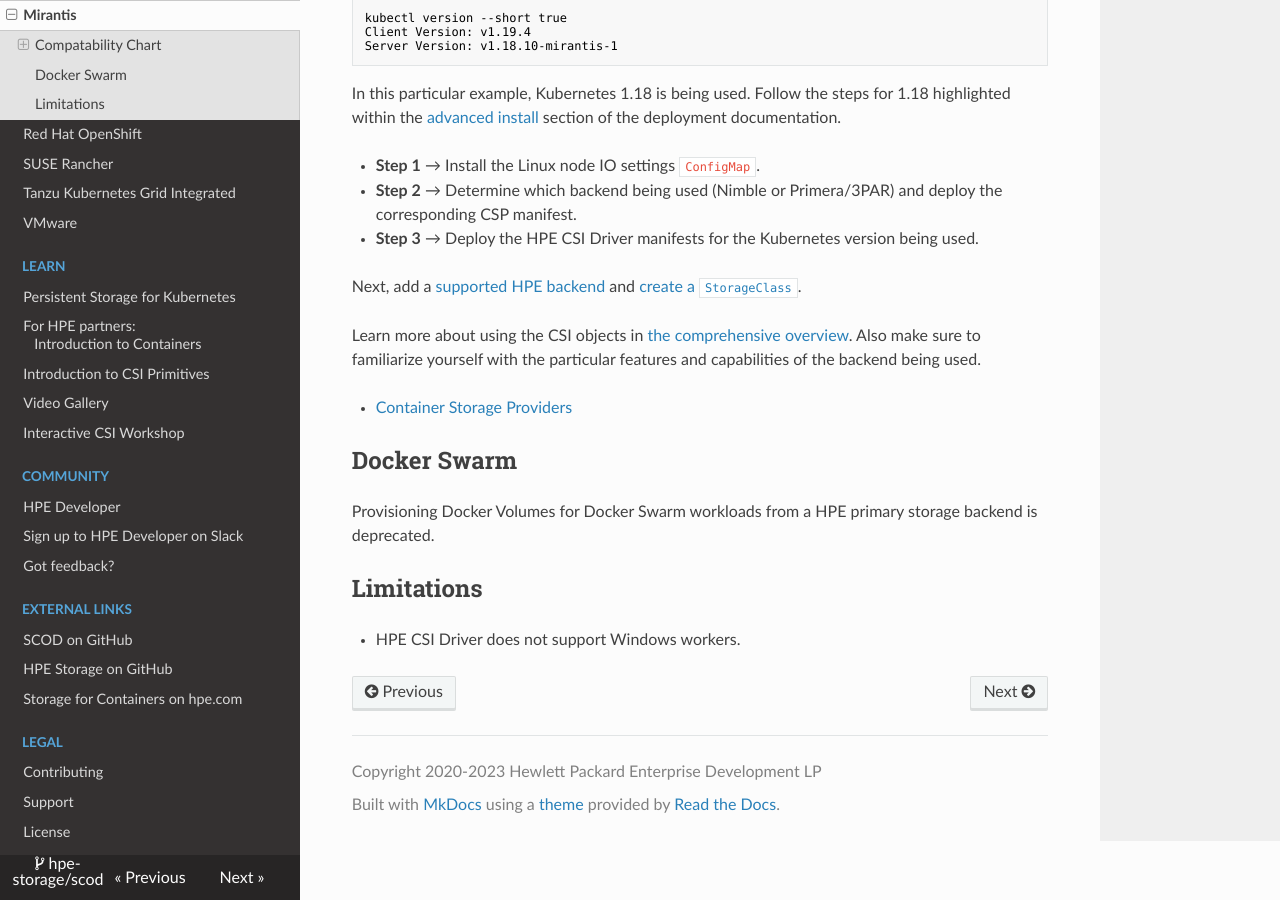
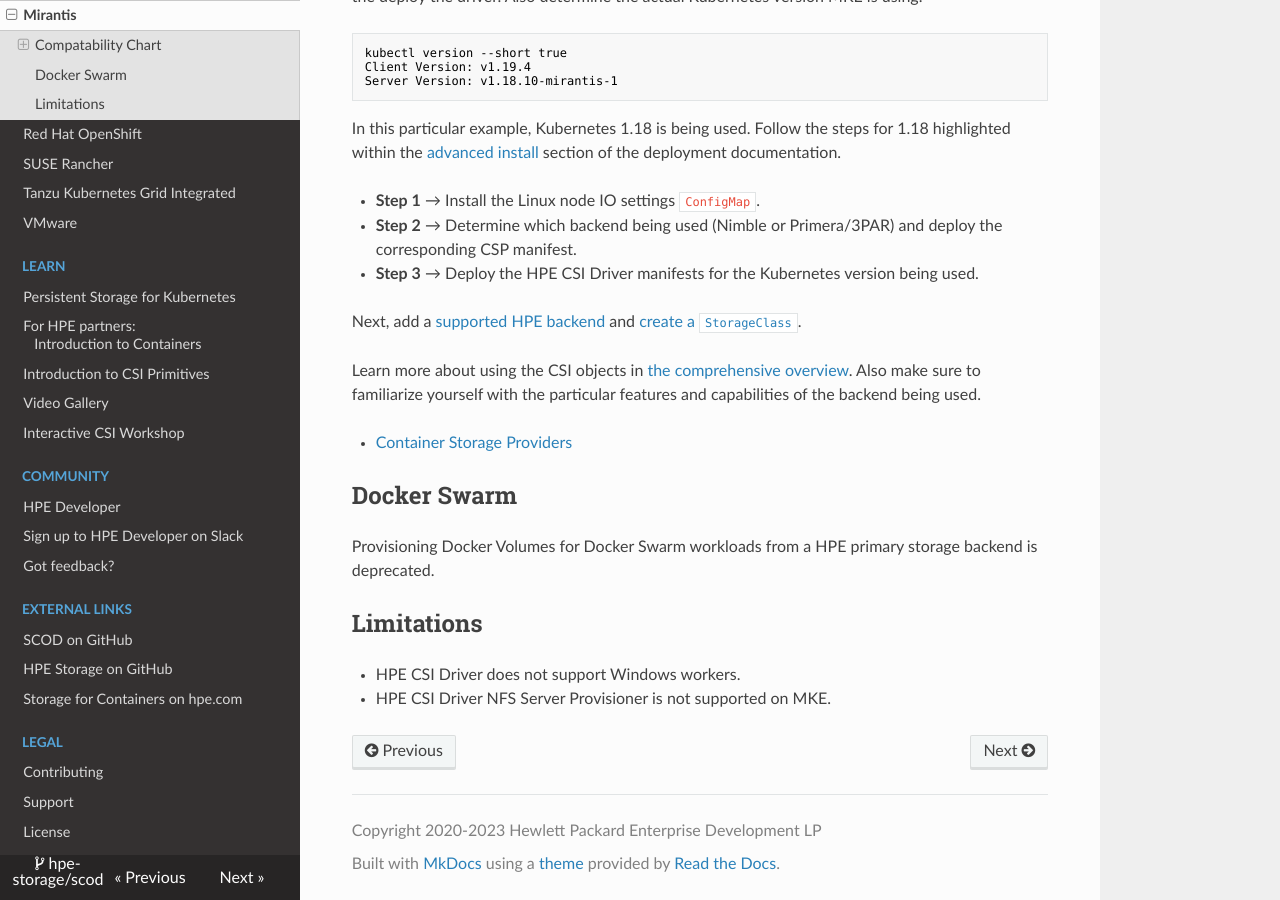
Before and after one commit to hpe-storage/scod, an MkDocs documentation site: the page built from docs/partners/mirantis/index.md, in a window 1280 px wide and 900 px high, scrolled down 1645 px. Built offline with MkDocs 1.6.1, drawn with Linux system fonts in a browser that asks for light colours; nearby versions of some CDN libraries; some of the changed text lies outside the part shown.

Commit message:
MKE 3.7 (#185)
Signed-off-by: Michael Mattsson <michael.mattsson@gmail.com>

```diff
--- a/docs/partners/mirantis/index.md
+++ b/docs/partners/mirantis/index.md
@@ -10,6 +10,7 @@
 
 | MKE Version | HPE CSI Driver | Status | Installation Notes |
 | ------------| -------------- | ------ | ------------------ |
+| 3.7         | [2.4.0](../../csi_driver/index.md#hpe_csi_driver_for_kubernetes_240) | Supported | Helm chart [notes](#helm_chart_install) |
 | 3.6         | [2.2.0](../../csi_driver/index.md#hpe_csi_driver_for_kubernetes_220) | Supported | Helm chart [notes](#helm_chart_install) |
 | 3.4, 3.5    | -              | Untested | - |
 | 3.3         | [2.0.0](../../csi_driver/index.md#hpe_csi_driver_for_kubernetes_200) | Deprecated | Advanced Install [notes for MKE 3.3 ](#mirantis_kubernetes_engine_33) |
@@ -63,3 +64,4 @@
 ## Limitations
 
 - HPE CSI Driver does not support Windows workers.
+- HPE CSI Driver NFS Server Provisioner is not supported on MKE.
```
